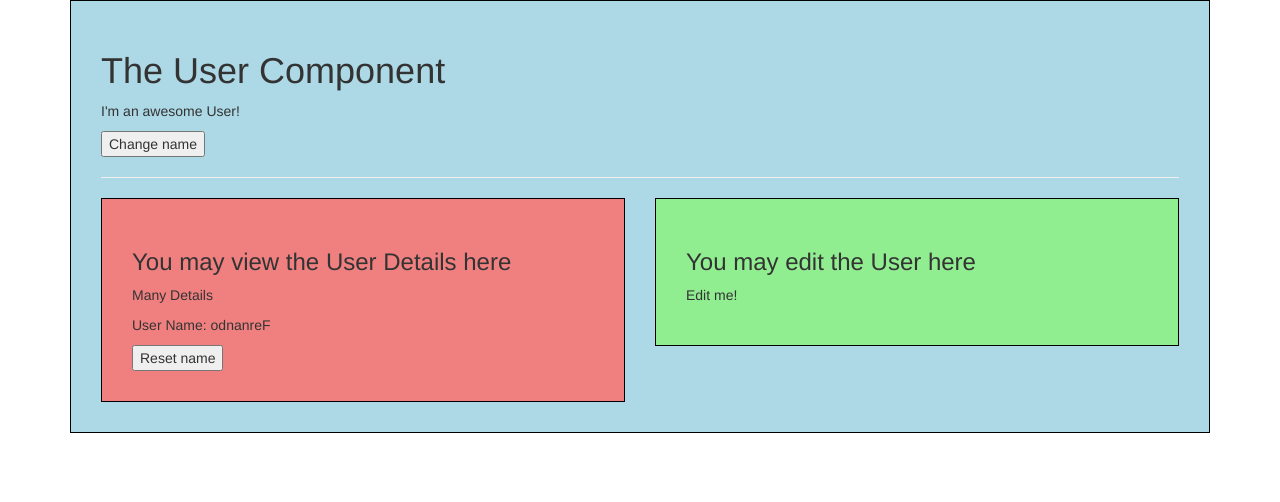
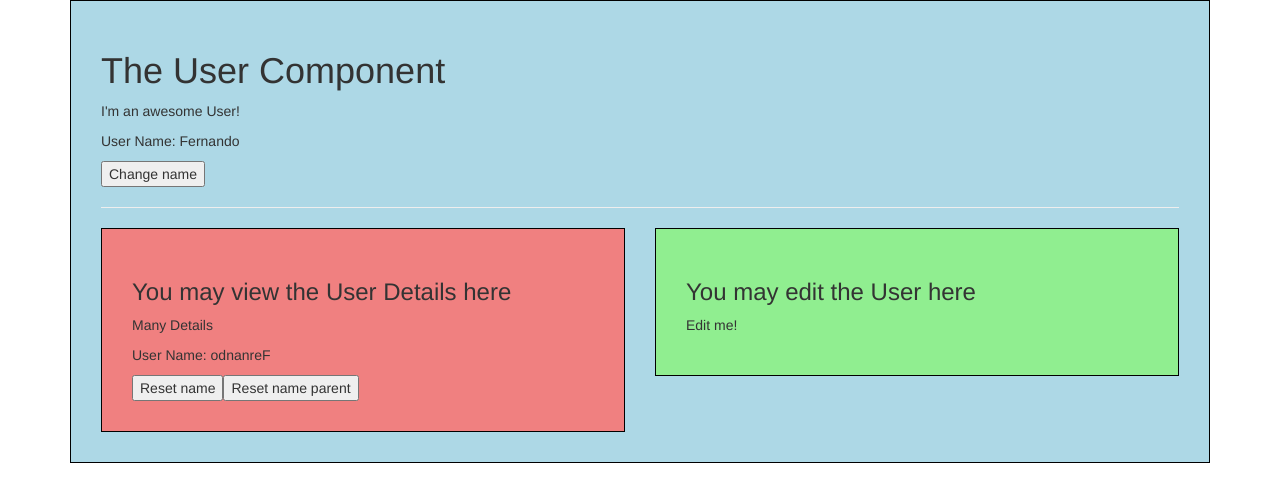
Before and after one commit to fernandotnl/vuejs-course, a Vue app: page / in a window 1280 px wide. Shown: the top 502 px of the page. Built offline with nearby package versions, Linux system fonts and the light colour scheme.

Commit message:
Adding parent callback function to app user detail

```diff
--- a/src/components/User.vue
+++ b/src/components/User.vue
@@ -2,11 +2,16 @@
     <div class="component">
         <h1>The User Component</h1>
         <p>I'm an awesome User!</p>
+        <p>User Name: {{name}}</p>
         <button @click="changeName"> Change name </button>
         <hr>
         <div class="row">
             <div class="col-xs-12 col-sm-6">
-                <app-user-detail :name="name"></app-user-detail>
+                <app-user-detail
+                    :name="name"
+                    @nameWasChanged="name = $event"
+                    :resetNameFromParent="resetName"
+                    ></app-user-detail>
             </div>
             <div class="col-xs-12 col-sm-6">
                 <app-user-edit></app-user-edit>
@@ -28,6 +33,9 @@
         methods: {
             changeName(){
                 this.name = 'Bruna';//this.name === 'Fernando' ? 'Bruna': 'Fernando';
+            },
+            resetName(){
+                this.name = 'Fernando (parent)';
             }
         },
         components: {
--- a/src/components/UserDetail.vue
+++ b/src/components/UserDetail.vue
@@ -4,6 +4,7 @@
         <p>Many Details</p>
         <p>User Name: {{reverseName()}}</p>
         <button @click="resetName"> Reset name </button>
+        <button @click="resetNameFromParent()"> Reset name parent </button>
     </div>
 </template>
 
@@ -13,7 +14,8 @@
             name: {
                 type: String,
                 required: true
-            }
+            },
+            resetNameFromParent: Function
         },
         methods: {
             reverseName(){
@@ -21,6 +23,7 @@
             },
             resetName(){
                 this.name = 'Fernando';
+                this.$emit('nameWasChanged', this.name);
             }
         }
     }
```
